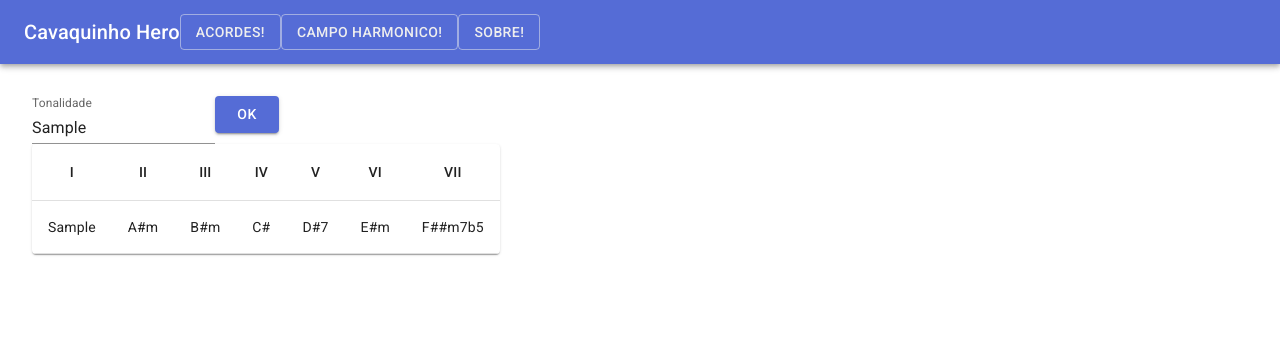
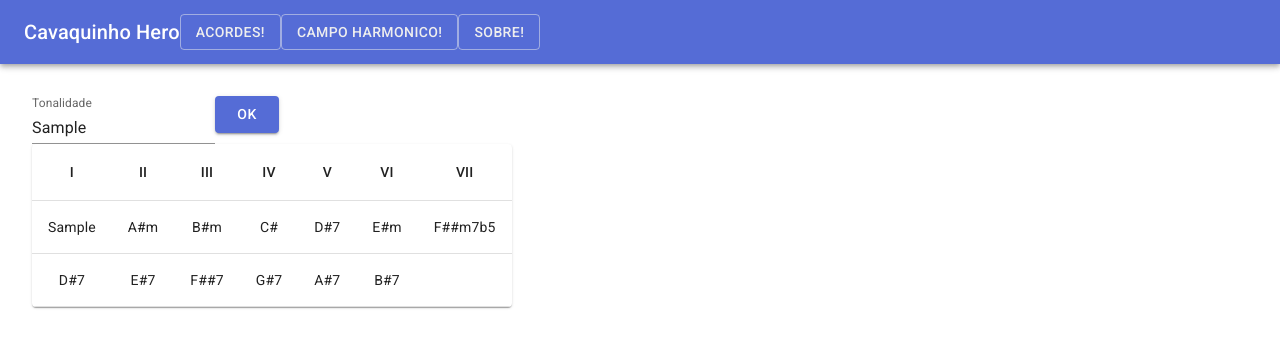
Before and after one commit to bigodines/cavaquinho_hero, a Next.js app: page /harmonic_field in a window 1280 px wide. Both pictures are taken after typing "Sample" into the empty fields and a click on the button "OK". Shown: the top 348 px of the page. Built offline with nearby package versions, Linux system fonts and the light colour scheme.

Commit message:
bug fixing dominant chords

```diff
--- a/components/HarmonicField/HarmonicField.js
+++ b/components/HarmonicField/HarmonicField.js
@@ -1,5 +1,5 @@
 import { Table, TableBody, TableCell, TableRow, TableHead, Paper, TableContainer, Button, TextField } from '@mui/material'
-import React, { useState } from 'react'
+import React, { useEffect, useState } from 'react'
 
 import styles from './HarmonicField.module.scss'
 
@@ -17,6 +17,10 @@ export default function HarmonicField() {
 
     const handleSubmit = (event) => {
         event.preventDefault()
+    }
+
+    useEffect(() => {
+        if (!note) return;
 
         const diatonicScale = MajorDiatonicScale(note)
 
@@ -25,8 +29,9 @@ export default function HarmonicField() {
         }
         setChords(diatonicScale)
         setShowTable(true)
-        console.log(chords)
-    }
+
+    }, [note])
+
 
     return (
         <div>
@@ -52,12 +57,12 @@ export default function HarmonicField() {
                             { chords.map((v) => {
                                 return (<TableCell align="center" key={v}>{v}</TableCell>)
                             })}
-
                         </TableRow>
-                        <TableRow key="dominant_seventh">
+                        <TableRow>
                             { chords.map((v) => {
-                                if (v.indexOf('m7b5')) return null;
-                                return (<TableCell align="center" key={"dom_"+v}>{DominantChord(v)}</TableCell> )
+                                const rowid = "V_" + v
+                                if (v.indexOf('m7b5') >= 0) return (<TableCell key={rowid} />);
+                                return (<TableCell align="center" key={rowid}>{DominantChord(v)}</TableCell>)
                             })}
                         </TableRow>
                     </TableBody>
```
